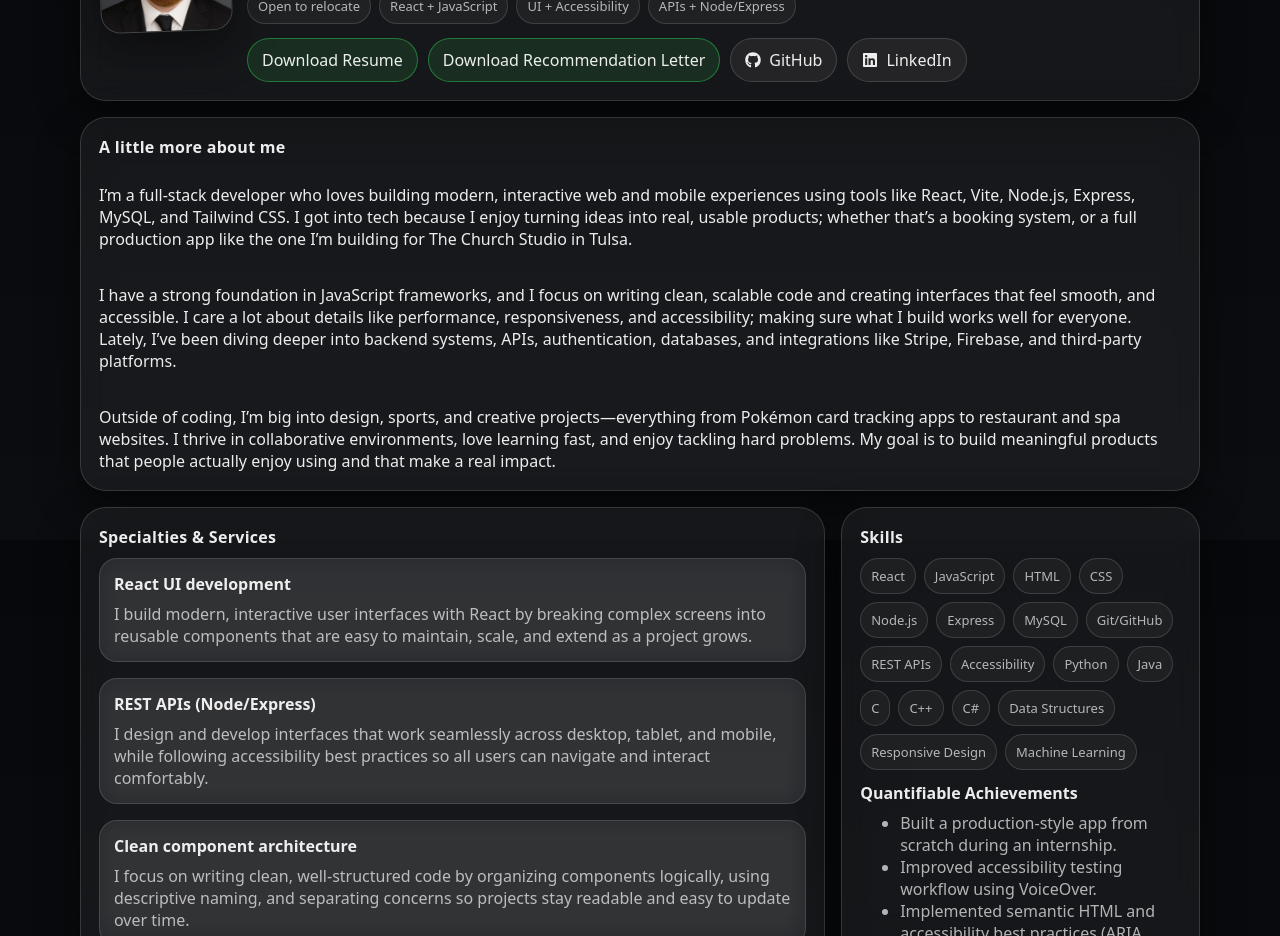
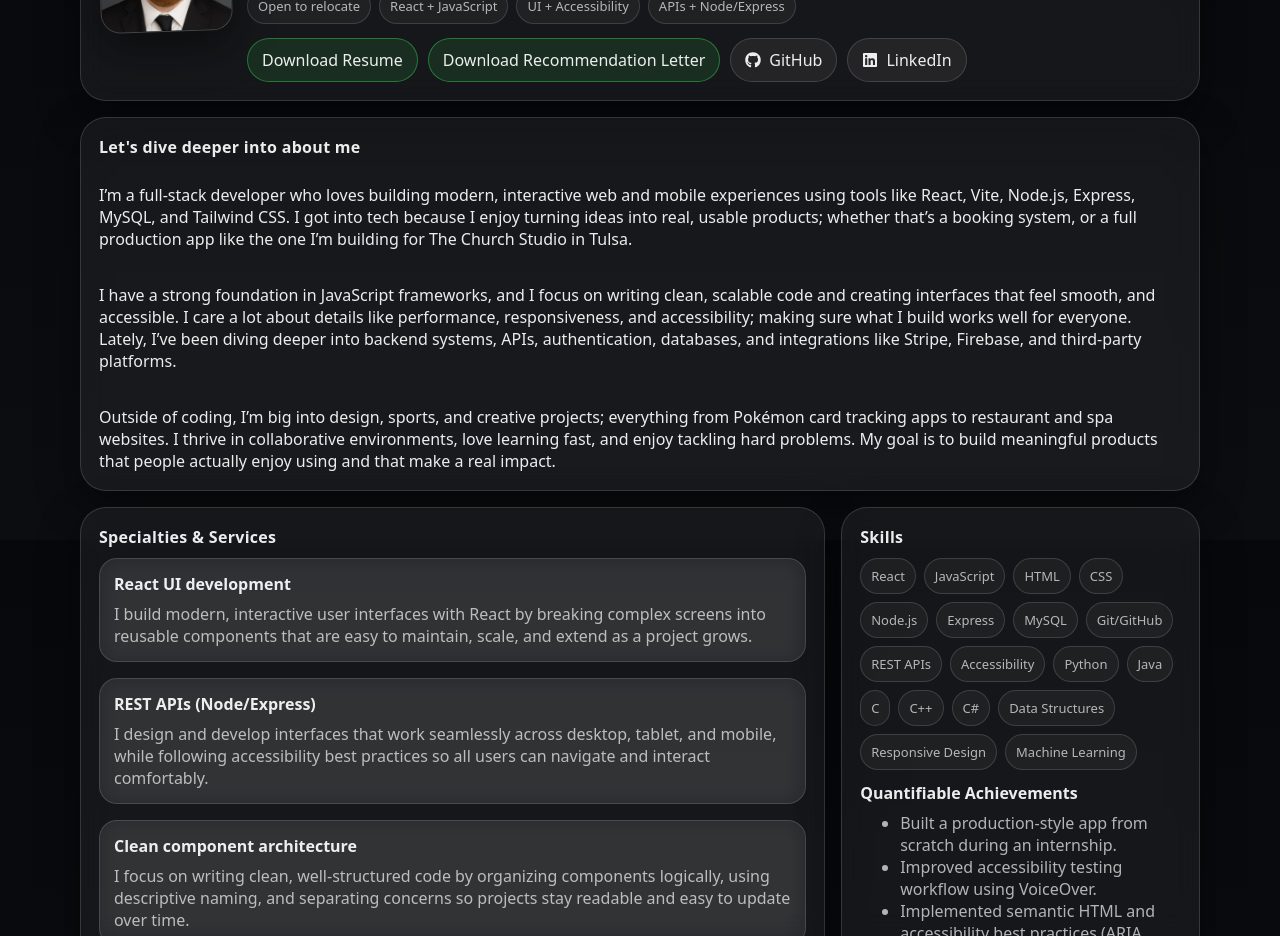
Before and after one commit to mmassey1084/Portfolio, a React (Vite) app: page / in a window 1280 px wide. Shown: the part 1060-1996 px from the top of the page. Built offline with nearby package versions, Linux system fonts and the light colour scheme.

Commit message:
Added a new section

```diff
--- a/src/pages/HomePage.jsx
+++ b/src/pages/HomePage.jsx
@@ -58,11 +58,11 @@ export default function HomePage() {
           <ProfileHeader />
 
           <div className="grid about">
-            <PanelSection title="A little more about me">
+            <PanelSection title="Let's dive deeper into about me">
               <div className="grid">
                 <p>I’m a full-stack developer who loves building modern, interactive web and mobile experiences using tools like React, Vite, Node.js, Express, MySQL, and Tailwind CSS. I got into tech because I enjoy turning ideas into real, usable products; whether that’s a booking system, or a full production app like the one I’m building for The Church Studio in Tulsa.</p>
                 <p>I have a strong foundation in JavaScript frameworks, and I focus on writing clean, scalable code and creating interfaces that feel smooth, and accessible. I care a lot about details like performance, responsiveness, and accessibility; making sure what I build works well for everyone. Lately, I’ve been diving deeper into backend systems, APIs, authentication, databases, and integrations like Stripe, Firebase, and third-party platforms.</p>
-                <p> Outside of coding, I’m big into design, sports, and creative projects—everything from Pokémon card tracking apps to restaurant and spa websites. I thrive in collaborative environments, love learning fast, and enjoy tackling hard problems. My goal is to build meaningful products that people actually enjoy using and that make a real impact.</p>
+                <p> Outside of coding, I’m big into design, sports, and creative projects; everything from Pokémon card tracking apps to restaurant and spa websites. I thrive in collaborative environments, love learning fast, and enjoy tackling hard problems. My goal is to build meaningful products that people actually enjoy using and that make a real impact.</p>
               </div>
             </PanelSection>
           </div>
```
